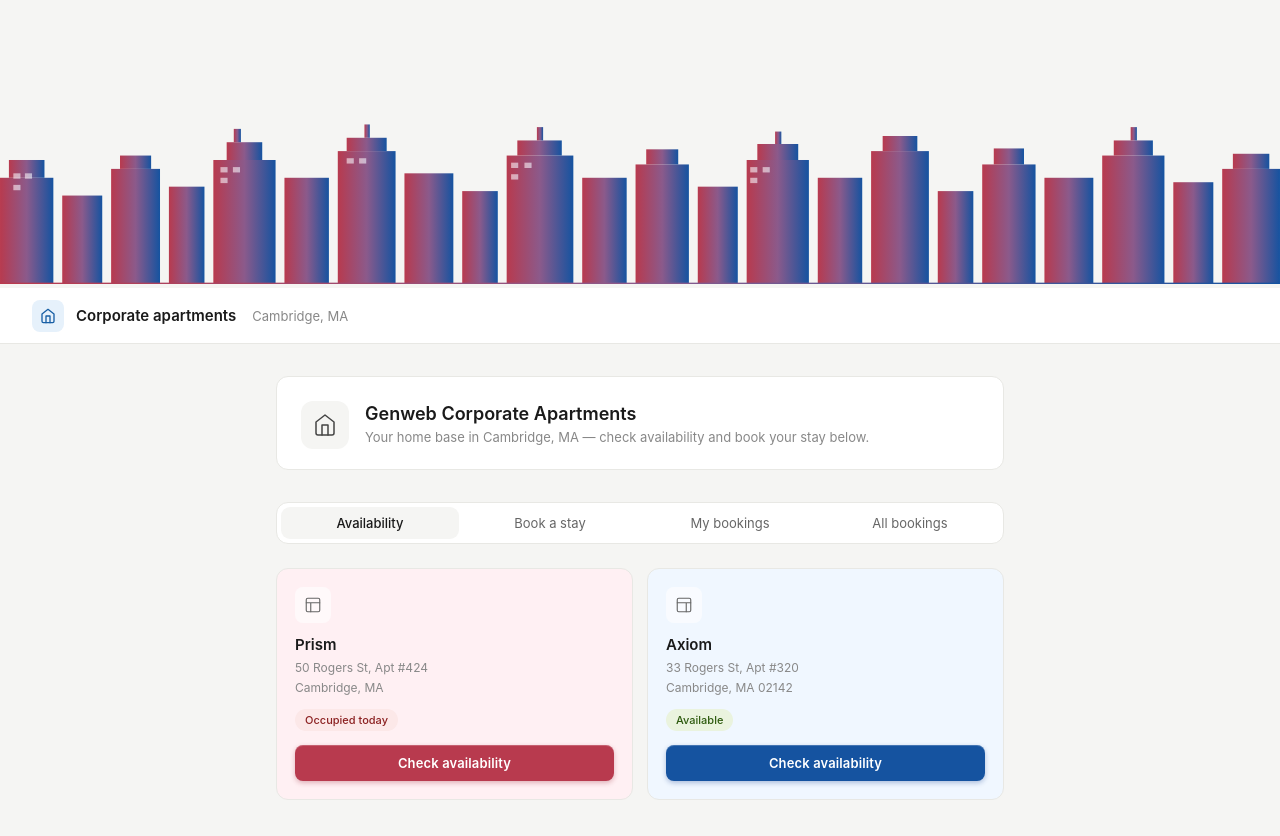
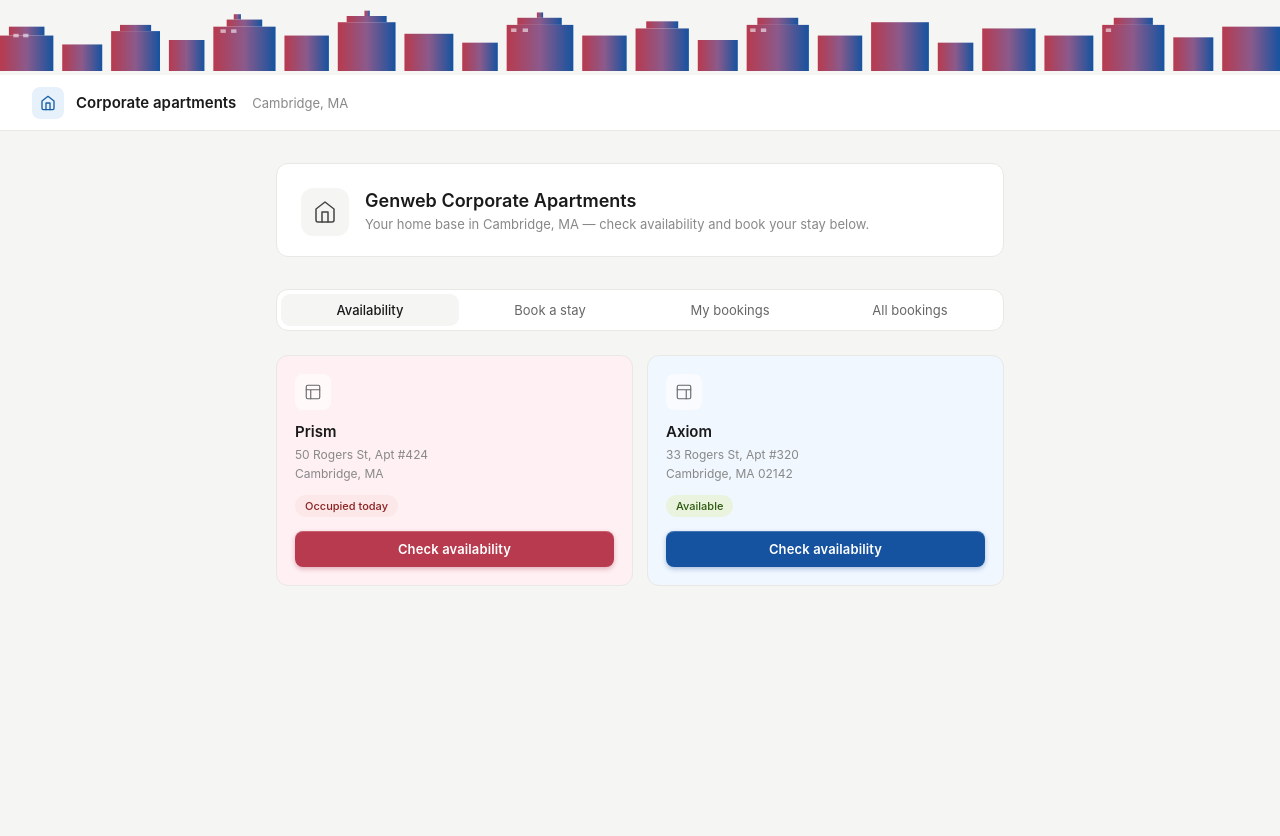
Before and after one commit to donnamarie33/apartment-test, a plain HTML site: page index.html in a window 1280 px wide. After the commit the page ends 800 px from the top, so only its background shows below. Drawn offline with Linux system fonts and the light colour scheme.

Commit message:
Add skyline banner SVG to index.html

```diff
--- a/index.html
+++ b/index.html
@@ -91,7 +91,8 @@
 </head>
 <body>
 
-<svg class="skyline" xmlns="http://www.w3.org/2000/svg" viewBox="0 0 1440 320" preserveAspectRatio="xMidYMax meet">
+<div class="skyline-banner">
+<svg xmlns="http://www.w3.org/2000/svg" viewBox="0 0 1440 80" preserveAspectRatio="xMidYMax meet">
   <defs>
     <linearGradient id="skygrad" x1="0%" y1="0%" x2="100%" y2="0%">
       <stop offset="0%" style="stop-color:#b83a4e;stop-opacity:1"/>
@@ -103,63 +104,51 @@
       <stop offset="100%" style="stop-color:#f0f7ff;stop-opacity:0.6"/>
     </linearGradient>
   </defs>
-  <!-- Far background buildings -->
-  <rect x="0" y="200" width="60" height="120" fill="url(#skygrad)"/>
-  <rect x="10" y="180" width="40" height="20" fill="url(#skygrad)"/>
-  <rect x="70" y="220" width="45" height="100" fill="url(#skygrad)"/>
-  <rect x="125" y="190" width="55" height="130" fill="url(#skygrad)"/>
-  <rect x="135" y="175" width="35" height="15" fill="url(#skygrad)"/>
-  <rect x="190" y="210" width="40" height="110" fill="url(#skygrad)"/>
-  <rect x="240" y="180" width="70" height="140" fill="url(#skygrad)"/>
-  <rect x="255" y="160" width="40" height="20" fill="url(#skygrad)"/>
-  <rect x="263" y="145" width="8" height="15" fill="url(#skygrad)"/>
-  <rect x="320" y="200" width="50" height="120" fill="url(#skygrad)"/>
-  <rect x="380" y="170" width="65" height="150" fill="url(#skygrad)"/>
-  <rect x="390" y="155" width="45" height="15" fill="url(#skygrad)"/>
-  <rect x="410" y="140" width="6" height="15" fill="url(#skygrad)"/>
-  <rect x="455" y="195" width="55" height="125" fill="url(#skygrad)"/>
-  <rect x="520" y="215" width="40" height="105" fill="url(#skygrad)"/>
-  <rect x="570" y="175" width="75" height="145" fill="url(#skygrad)"/>
-  <rect x="582" y="158" width="50" height="17" fill="url(#skygrad)"/>
-  <rect x="604" y="143" width="7" height="15" fill="url(#skygrad)"/>
-  <rect x="655" y="200" width="50" height="120" fill="url(#skygrad)"/>
-  <rect x="715" y="185" width="60" height="135" fill="url(#skygrad)"/>
-  <rect x="727" y="168" width="36" height="17" fill="url(#skygrad)"/>
-  <rect x="785" y="210" width="45" height="110" fill="url(#skygrad)"/>
-  <rect x="840" y="180" width="70" height="140" fill="url(#skygrad)"/>
-  <rect x="852" y="162" width="46" height="18" fill="url(#skygrad)"/>
-  <rect x="872" y="148" width="7" height="14" fill="url(#skygrad)"/>
-  <rect x="920" y="200" width="50" height="120" fill="url(#skygrad)"/>
-  <rect x="980" y="170" width="65" height="150" fill="url(#skygrad)"/>
-  <rect x="993" y="153" width="39" height="17" fill="url(#skygrad)"/>
-  <rect x="1055" y="215" width="40" height="105" fill="url(#skygrad)"/>
-  <rect x="1105" y="185" width="60" height="135" fill="url(#skygrad)"/>
-  <rect x="1118" y="167" width="34" height="18" fill="url(#skygrad)"/>
-  <rect x="1175" y="200" width="55" height="120" fill="url(#skygrad)"/>
-  <rect x="1240" y="175" width="70" height="145" fill="url(#skygrad)"/>
-  <rect x="1253" y="158" width="44" height="17" fill="url(#skygrad)"/>
-  <rect x="1272" y="143" width="7" height="15" fill="url(#skygrad)"/>
-  <rect x="1320" y="205" width="45" height="115" fill="url(#skygrad)"/>
-  <rect x="1375" y="190" width="65" height="130" fill="url(#skygrad)"/>
-  <rect x="1387" y="173" width="41" height="17" fill="url(#skygrad)"/>
+  <rect x="0" y="40" width="60" height="40" fill="url(#skygrad)"/>
+  <rect x="10" y="30" width="40" height="10" fill="url(#skygrad)"/>
+  <rect x="70" y="50" width="45" height="30" fill="url(#skygrad)"/>
+  <rect x="125" y="35" width="55" height="45" fill="url(#skygrad)"/>
+  <rect x="135" y="28" width="35" height="7" fill="url(#skygrad)"/>
+  <rect x="190" y="45" width="40" height="35" fill="url(#skygrad)"/>
+  <rect x="240" y="30" width="70" height="50" fill="url(#skygrad)"/>
+  <rect x="255" y="22" width="40" height="8" fill="url(#skygrad)"/>
+  <rect x="263" y="16" width="8" height="6" fill="url(#skygrad)"/>
+  <rect x="320" y="40" width="50" height="40" fill="url(#skygrad)"/>
+  <rect x="380" y="25" width="65" height="55" fill="url(#skygrad)"/>
+  <rect x="390" y="18" width="45" height="7" fill="url(#skygrad)"/>
+  <rect x="410" y="12" width="6" height="6" fill="url(#skygrad)"/>
+  <rect x="455" y="38" width="55" height="42" fill="url(#skygrad)"/>
+  <rect x="520" y="48" width="40" height="32" fill="url(#skygrad)"/>
+  <rect x="570" y="28" width="75" height="52" fill="url(#skygrad)"/>
+  <rect x="582" y="20" width="50" height="8" fill="url(#skygrad)"/>
+  <rect x="604" y="14" width="7" height="6" fill="url(#skygrad)"/>
+  <rect x="655" y="40" width="50" height="40" fill="url(#skygrad)"/>
+  <rect x="715" y="32" width="60" height="48" fill="url(#skygrad)"/>
+  <rect x="727" y="24" width="36" height="8" fill="url(#skygrad)"/>
+  <rect x="785" y="45" width="45" height="35" fill="url(#skygrad)"/>
+  <rect x="840" y="28" width="70" height="52" fill="url(#skygrad)"/>
+  <rect x="852" y="20" width="46" height="8" fill="url(#skygrad)"/>
+  <rect x="920" y="40" width="50" height="40" fill="url(#skygrad)"/>
+  <rect x="980" y="25" width="65" height="55" fill="url(#skygrad)"/>
+  <rect x="1055" y="48" width="40" height="32" fill="url(#skygrad)"/>
+  <rect x="1105" y="32" width="60" height="48" fill="url(#skygrad)"/>
+  <rect x="1175" y="40" width="55" height="40" fill="url(#skygrad)"/>
+  <rect x="1240" y="28" width="70" height="52" fill="url(#skygrad)"/>
+  <rect x="1253" y="20" width="44" height="8" fill="url(#skygrad)"/>
+  <rect x="1320" y="42" width="45" height="38" fill="url(#skygrad)"/>
+  <rect x="1375" y="30" width="65" height="50" fill="url(#skygrad)"/>
   <!-- Windows -->
-  <rect x="15" y="195" width="8" height="6" fill="url(#wingrad)"/>
-  <rect x="28" y="195" width="8" height="6" fill="url(#wingrad)"/>
-  <rect x="15" y="208" width="8" height="6" fill="url(#wingrad)"/>
-  <rect x="248" y="188" width="8" height="6" fill="url(#wingrad)"/>
-  <rect x="262" y="188" width="8" height="6" fill="url(#wingrad)"/>
-  <rect x="248" y="200" width="8" height="6" fill="url(#wingrad)"/>
-  <rect x="390" y="178" width="8" height="6" fill="url(#wingrad)"/>
-  <rect x="404" y="178" width="8" height="6" fill="url(#wingrad)"/>
-  <rect x="575" y="183" width="8" height="6" fill="url(#wingrad)"/>
-  <rect x="590" y="183" width="8" height="6" fill="url(#wingrad)"/>
-  <rect x="575" y="196" width="8" height="6" fill="url(#wingrad)"/>
-  <rect x="844" y="188" width="8" height="6" fill="url(#wingrad)"/>
-  <rect x="858" y="188" width="8" height="6" fill="url(#wingrad)"/>
-  <rect x="844" y="200" width="8" height="6" fill="url(#wingrad)"/>
-  <!-- Ground line -->
-  <rect x="0" y="318" width="1440" height="2" fill="url(#skygrad)"/>
+  <rect x="15" y="38" width="6" height="4" fill="url(#wingrad)"/>
+  <rect x="26" y="38" width="6" height="4" fill="url(#wingrad)"/>
+  <rect x="248" y="33" width="6" height="4" fill="url(#wingrad)"/>
+  <rect x="260" y="33" width="6" height="4" fill="url(#wingrad)"/>
+  <rect x="575" y="32" width="6" height="4" fill="url(#wingrad)"/>
+  <rect x="588" y="32" width="6" height="4" fill="url(#wingrad)"/>
+  <rect x="844" y="32" width="6" height="4" fill="url(#wingrad)"/>
+  <rect x="856" y="32" width="6" height="4" fill="url(#wingrad)"/>
+  <rect x="1244" y="32" width="6" height="4" fill="url(#wingrad)"/>
 </svg>
+</div>
 
 <div class="topbar">
   <div class="topbar-logo">
```
